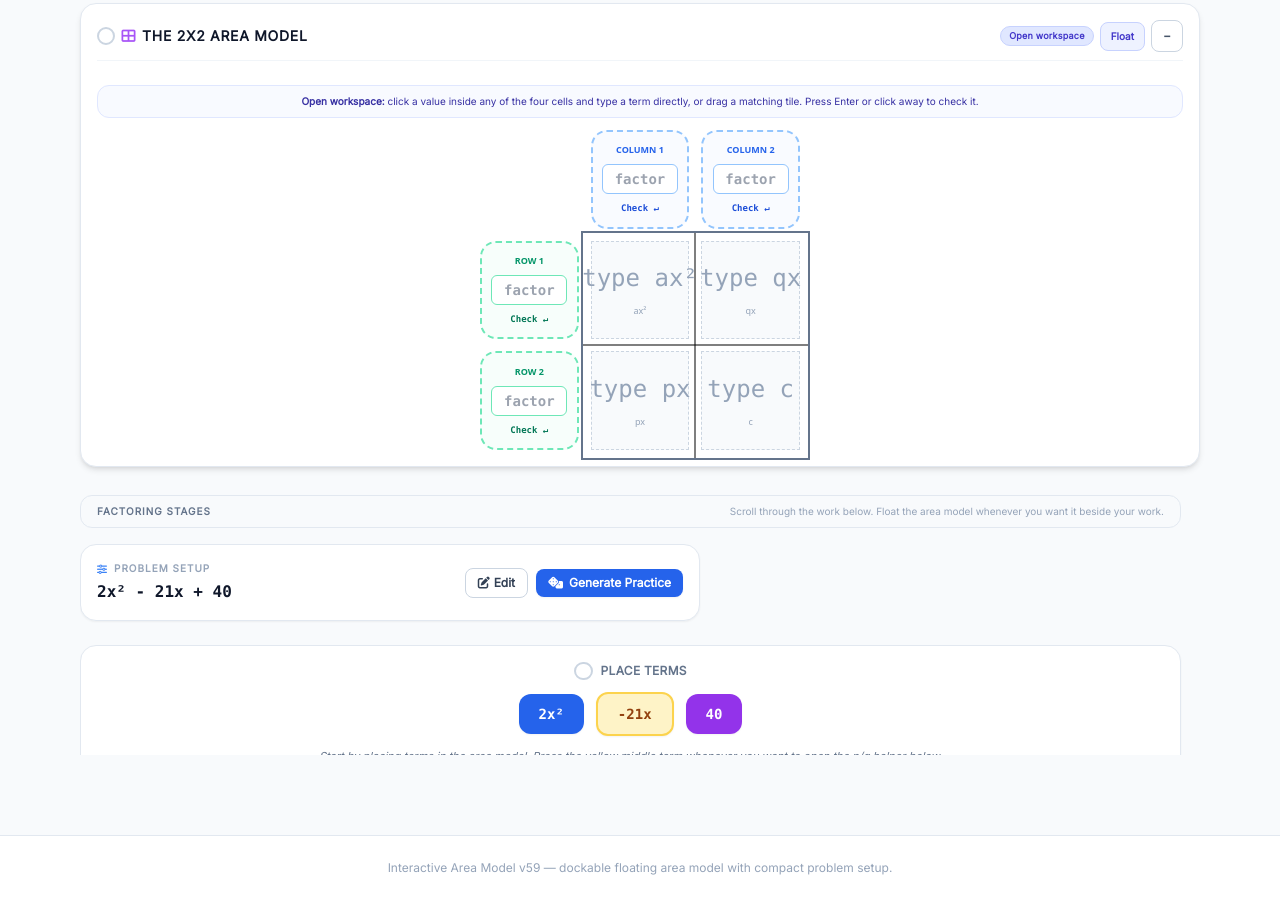
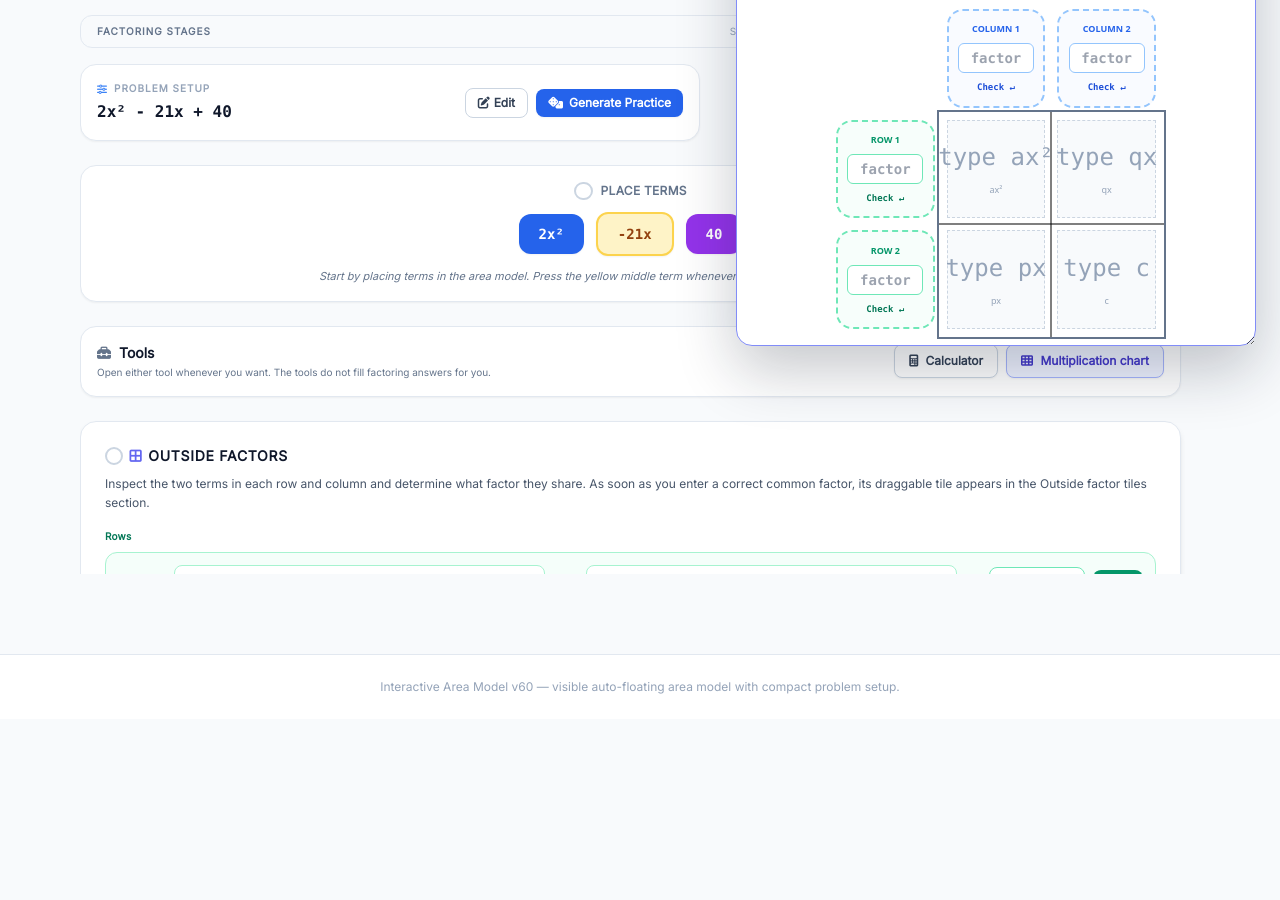
Before and after one commit to piitakun-blip/factorization-assistant, a plain HTML site: page index.html in a window 1280 px wide. Shown: the part 230-1130 px from the top of the page. After the commit the page ends 949 px from the top, so only its background shows below. Drawn offline with nearby package versions, Linux system fonts and the light colour scheme.

Commit message:
Update index.html

```diff
--- a/index.html
+++ b/index.html
@@ -1,4 +1,4 @@
-<!-- Trinomial Factorization Helper v59: floating/dockable area model + compact collapsible problem setup -->
+<!-- Trinomial Factorization Helper v60: visible auto-floating area model + compact collapsible problem setup -->
 <!DOCTYPE html>
 
 <html lang="en">
@@ -221,7 +221,7 @@
             }
         }
 
-        /* v59: dockable floating area-model window and compact problem setup. */
+        /* v60: visible dockable floating area-model window and compact problem setup. */
         #floating-area-model-card {
             min-width: 360px;
             transition: box-shadow .18s ease, border-color .18s ease;
@@ -261,7 +261,7 @@
             align-self: flex-start;
         }
         #problem-setup-body[hidden] { display: none !important; }
-        @media (max-width: 767px) {
+        @media (max-width: 599px) {
             #floating-area-model-card.is-floating {
                 position: relative !important;
                 top: auto !important;
@@ -319,6 +319,7 @@
 <div class="area-model-window-header flex w-full items-center justify-between gap-3 mb-6 border-b border-slate-100 pb-2" id="area-model-window-header">
 <h3 class="text-sm font-extrabold text-slate-900 uppercase tracking-wider flex items-center gap-1.5">
 <span aria-label="Area model not complete" class="section-progress-circle" id="progress-circle-middle" role="status" title="Complete the area model"></span>
+<span id="area-model-window-state" class="hidden text-[9px] font-extrabold tracking-wide uppercase px-2 py-1 rounded-full bg-indigo-100 text-indigo-700">Floating</span>
 <i class="fa-solid fa-table-cells-large text-purple-500"></i> The 2x2 Area Model
                         </h3>
 <div class="flex items-center gap-1.5 shrink-0">
@@ -806,7 +807,7 @@
 <!-- Footer -->
 <footer class="border-t border-slate-200 bg-white py-6 text-center text-xs text-slate-400 mt-12">
 <div class="max-w-6xl mx-auto px-4">
-<p>Interactive Area Model v59 — dockable floating area model with compact problem setup.</p>
+<p>Interactive Area Model v60 — visible auto-floating area model with compact problem setup.</p>
 </div>
 </footer>
 <!-- Interactive App Script -->
@@ -904,6 +905,7 @@
         const areaModelWindowHeader = document.getElementById('area-model-window-header');
         const btnFloatAreaModel = document.getElementById('btn-float-area-model');
         const btnDockAreaModel = document.getElementById('btn-dock-area-model');
+        const areaModelWindowState = document.getElementById('area-model-window-state');
         const btnMinimizeAreaModel = document.getElementById('btn-minimize-area-model');
         const equationDisplay = document.getElementById('equation-display');
         const originalEquationReference = document.getElementById('original-equation-reference');
@@ -1072,11 +1074,12 @@
             floatingAreaModelCard.style.right = '';
             if (btnFloatAreaModel) btnFloatAreaModel.classList.remove('hidden');
             if (btnDockAreaModel) btnDockAreaModel.classList.add('hidden');
+            if (areaModelWindowState) areaModelWindowState.classList.add('hidden');
             requestAnimationFrame(syncSingleWorkspaceLayout);
         }
 
         function floatAreaModel() {
-            if (!floatingAreaModelCard || !window.matchMedia('(min-width: 768px)').matches) return;
+            if (!floatingAreaModelCard || !window.matchMedia('(min-width: 600px)').matches) return;
             const rect = floatingAreaModelCard.getBoundingClientRect();
             areaModelFloating = true;
             floatingAreaModelCard.classList.add('is-floating');
@@ -1088,6 +1091,7 @@
             floatingAreaModelCard.style.top = `${Math.max(headerHeight + 14, 86)}px`;
             if (btnFloatAreaModel) btnFloatAreaModel.classList.add('hidden');
             if (btnDockAreaModel) btnDockAreaModel.classList.remove('hidden');
+            if (areaModelWindowState) areaModelWindowState.classList.remove('hidden');
             requestAnimationFrame(syncSingleWorkspaceLayout);
         }
 
@@ -1139,10 +1143,15 @@
         }
 
         window.addEventListener('resize', () => {
-            if (!window.matchMedia('(min-width: 768px)').matches && areaModelFloating) dockAreaModel();
+            if (!window.matchMedia('(min-width: 600px)').matches && areaModelFloating) dockAreaModel();
         });
 
         setProblemSetupOpen(false);
+
+        // v60: make the floating workspace immediately visible on ordinary desktop Chrome windows.
+        requestAnimationFrame(() => {
+            if (window.matchMedia('(min-width: 600px)').matches) floatAreaModel();
+        });
 
         // ----- v57 MIDDLE-TERM → P/Q HELPER DISCLOSURE -----
         function syncPqHelperVisibility() {
```
